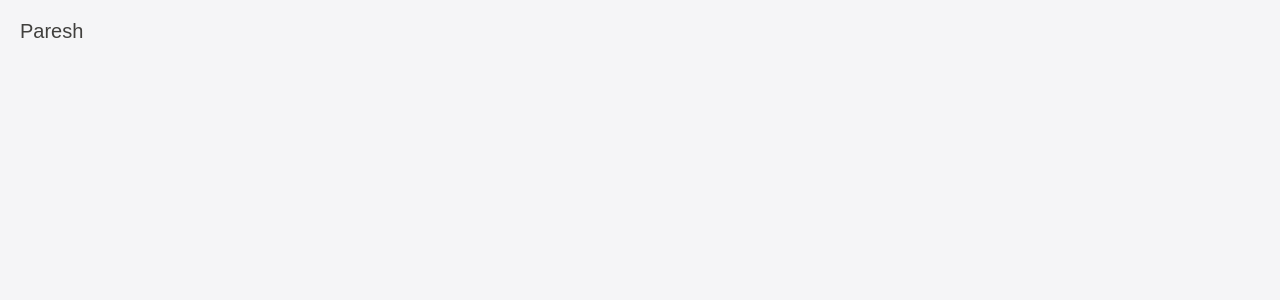
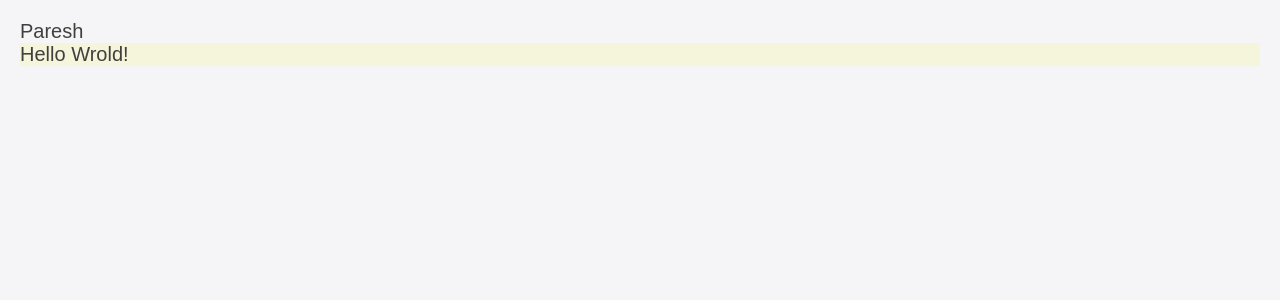
Before and after one commit to pareshchouhan/mongrel, a React (Create React App) app: page / in a window 1280 px wide. Shown: the top 300 px of the page. Built offline with nearby package versions, Linux system fonts and the light colour scheme; a web font is replaced by a local one.

Commit message:
Added node-sass

```diff
--- a/package.json
+++ b/package.json
@@ -79,6 +79,7 @@
   "devDependencies": {
     "electron": "^9.0.0",
     "electron-builder": "^22.6.1",
+    "node-sass": "^4.14.1",
     "npm-watch": "^0.6.0",
     "redux-devtools-extension": "^2.13.8"
   }
--- a/src/App.js
+++ b/src/App.js
@@ -1,6 +1,7 @@
 import React from 'react';
 import { useSelector } from 'react-redux';
 import { defaults }  from 'react-chartjs-2';
+import { Dashboard } from "./modules/Dashboard/Dashboard";
 
 defaults.global.defaultFontFamily = 'Neucha'
 
@@ -11,6 +12,7 @@ function App() {
     return (
         <div>
         	{"Paresh"}
+        	<Dashboard />
         </div>
     );
 }
--- /dev/null
+++ b/src/modules/Dashboard/Dashboard.js
@@ -0,0 +1,6 @@
+import React from 'react'
+import './assets/dashboard.scss';
+
+export const Dashboard = props => {
+    return <div className="paresh">Hello Wrold!</div>;
+}
--- /dev/null
+++ b/src/modules/Dashboard/assets/dashboard.scss
@@ -0,0 +1,3 @@
+.paresh {
+  background: beige;
+}
```
Also changed, not shown: 1 other file (tests, documents, lock files or other folders).
